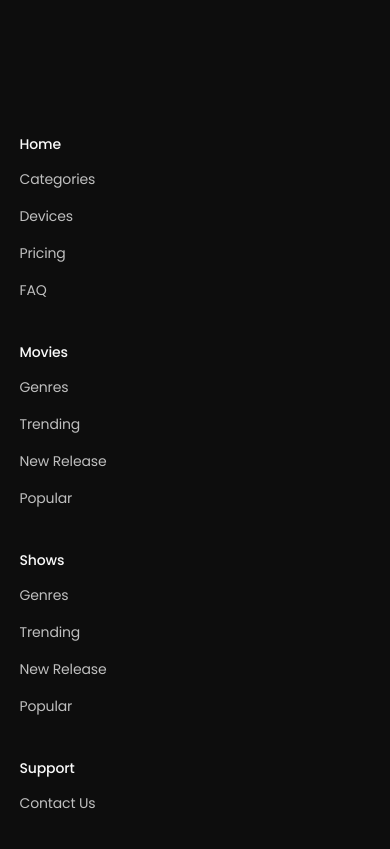
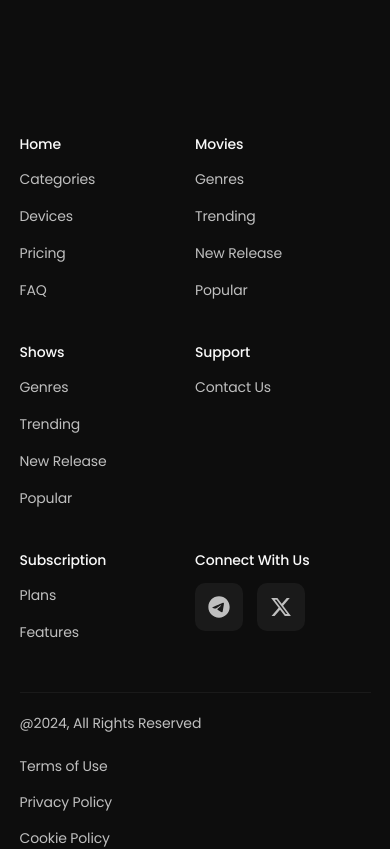
Before and after one commit to AdemGmati/Movies-App, a React (Vite) app: page /contact in a window 390 px wide. Shown: the part 1540-2389 px from the top of the page. Built offline with nearby package versions, Linux system fonts and the light colour scheme.

Commit message:
fix the footer

```diff
--- a/src/components/Footer.css
+++ b/src/components/Footer.css
@@ -9,7 +9,7 @@
 }
 
 .footer-grid {
-  @apply grid grid-cols-1 gap-y-10 sm:grid-cols-2 sm:gap-x-12 md:gap-y-12 lg:grid-cols-6 lg:gap-x-10 xl:gap-x-14;
+  @apply grid grid-cols-2 sm:grid-cols-4 gap-y-10 sm:gap-x-12 md:gap-y-12 lg:grid-cols-6 lg:gap-x-10 xl:gap-x-14;
 }
 
 .footer-column {
--- a/src/pages/LoginPage.css
+++ b/src/pages/LoginPage.css
@@ -34,7 +34,7 @@
   @apply min-w-[550px] min-h-[550px] object-cover rounded;
 }
 
-@media (max-width: 850px) {
+@media (max-width: 900px) {
   .login-container{
     @apply flex-col items-center;
   }
@@ -43,7 +43,7 @@
   }
 
   .left-side{
-    @apply w-full max-w-[400px];
+    @apply w-full max-w-[550px];
   }
   .right-side{
     @apply hidden;
```
